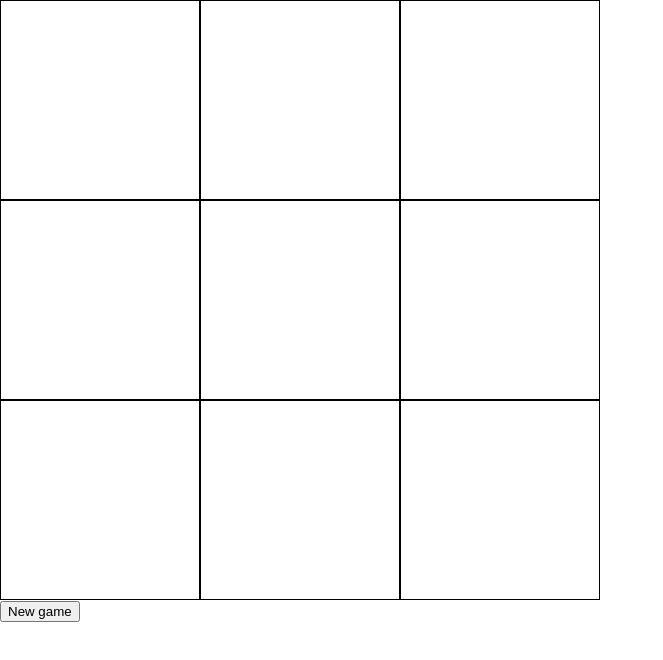
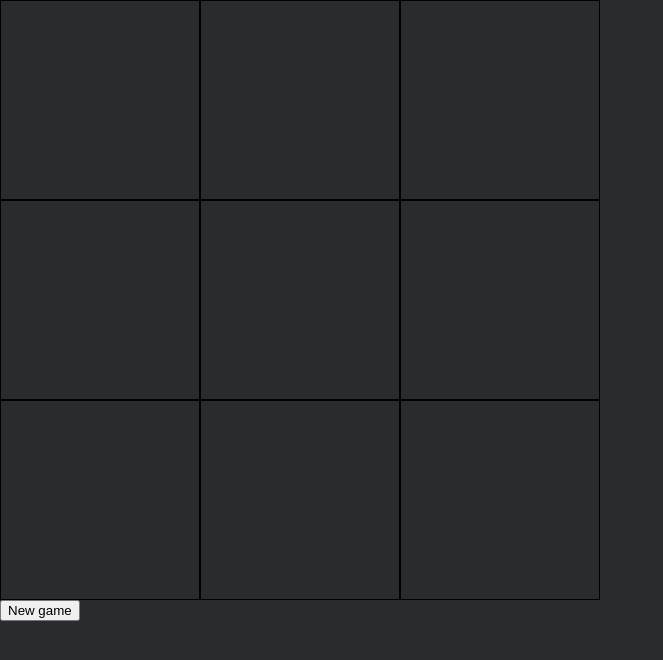
Before and after one commit to YoannAsl/tic-tac-toe, a React (Create React App) app: page / in a window 1280 px wide. Shown: the top 660 px of the page, without its empty margins (0-663 px from the left). Built offline with nearby package versions, Linux system fonts and the light colour scheme.

Commit message:
feat: add style to Game.tsx

```diff
--- a/src/components/Game.tsx
+++ b/src/components/Game.tsx
@@ -1,5 +1,6 @@
 import React, { useState } from 'react';
 import Board from './Board';
+import styled from 'styled-components';
 
 const WIN_CONDITIONS = [
     [0, 1, 2],
@@ -57,7 +58,7 @@ function Game() {
     }
 
     return (
-        <div>
+        <Container>
             {winner && `The winner is ${winner} !`}
             {tie && `It's a tie !`}
             <Board
@@ -65,7 +66,7 @@ function Game() {
                 onCellClick={(cellIndex: number) => handleCellClick(cellIndex)}
             />
             <button onClick={resetGame}>New game</button>
-        </div>
+        </Container>
     );
 }
 
@@ -113,4 +114,15 @@ function calculateBestCell(board: any[], player: string) {
     return minimax(board, true).cell;
 }
 
+const Container = styled.main`
+    background-color: #2a2b2e;
+    height: 100vh;
+    display: flex;
+    flex-direction: column;
+    color: white;
+    & > button {
+        width: fit-content;
+    }
+`;
+
 export default Game;
```
